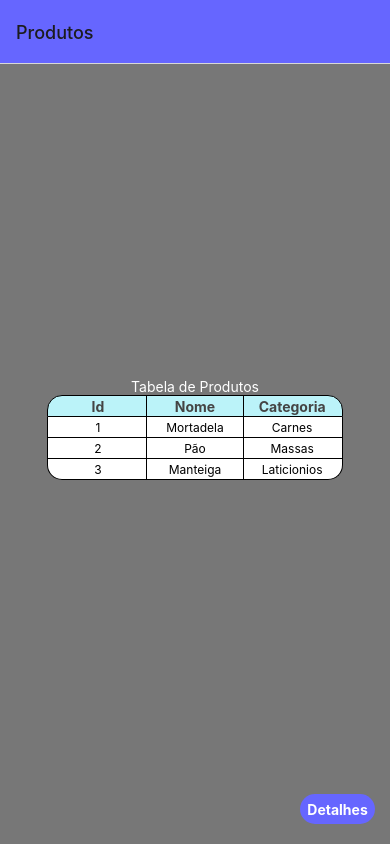
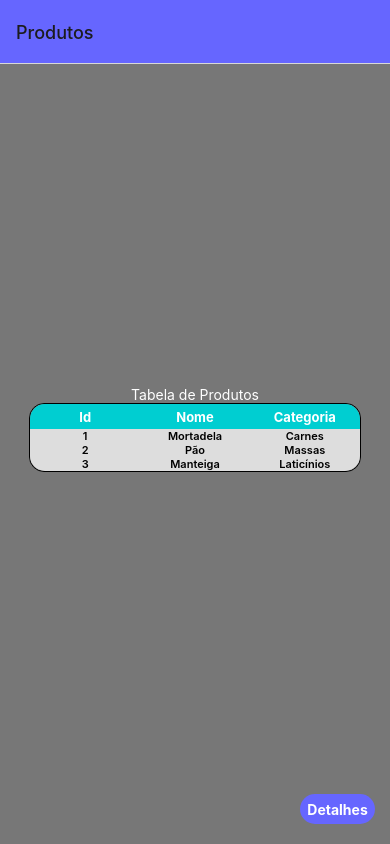
Before and after one commit to fnguedes/ProjetoBD, a React Native app: screen / in a window 390 px wide. Built offline with nearby package versions, Linux system fonts and the light colour scheme.

Commit message:
Estilo.js refeito para formatar por colunas, Linha.js cria tableas dinâmicas pela entrada dos dados.

```diff
--- a/Style/Style.js
+++ b/Style/Style.js
@@ -1,8 +1,67 @@
-import {StyleSheet} from 'react-native'
+import { StyleSheet } from 'react-native'
 const styles = StyleSheet.create({
-    tabela: {
+    tabBar: {
+        backgroundColor: "#66f"
+    },
+    containerTela: {
+        flex: 1,
+        backgroundColor: '#777',
+        justifyContent: 'center',
+        alignItems: 'center'
+    },
+    containerTabela: {
+        width: "85%",
+        borderWidth:1,
+        borderRadius:15
+
 
     },
+    //Esilos dos Dados das Colunas
+    containerColunas: {
+        flexDirection:'row',
+        flex:1,
+        borderBottomRightRadius:15,
+        borderBottomLeftRadius:15,
+        backgroundColor:'#ddd'
+    },
+    boxColuna: {
+        flex:1,
+        alignItems:'center',
+        justifyContent:'center',
+        // borderRightWidth:1,
+
+    },
+    txtDados: {
+        fontSize:11,
+        fontWeight:'600'
+    }
+    ,
+    //Esilos dos Titulos das Tabelas
+    LinhaTitulo: {
+        backgroundColor:'#00ced1',
+        flexDirection:'row',
+        borderTopLeftRadius:15,
+        borderTopRightRadius:15,
+        height:25
+    },
+    boxLinhaTi: {
+        flex:1,
+        alignItems:'center',
+        justifyContent:'center',
+        // borderRightWidth:1
+    },
+    txtTitulo: {
+        color:'#fff',
+        fontSize:13,
+        fontWeight:'bold'
+    },
+    //Esilo para as box mais a direita
+    ult:{
+        flex:1,
+        alignItems:'center',
+        justifyContent:'center'
+    },
+    //Esilos do botão
     botao:{
         width:75,
         height:30,
@@ -20,145 +79,18 @@ const styles = StyleSheet.create({
         fontWeight:'650',
         color:'#fff'
     },
-    tabBar:{
-        backgroundColor:'#66f'
+    AlinColu:{
+        flexDirection:'row',
+        flex:1,
+        borderBottomRightRadius:15,
+        borderBottomLeftRadius:15,
+        backgroundColor:'#ddd'
     },
-    linhaLast :{
-        width:'33%',
-        height:20,
-        justifyContent: 'center',
-        alignItems: 'center',
-    },
-    linhaCent:{
-        borderRightWidth:1,
-        borderLeftWidth:1,
-        width:'33%',
-        height:20,
+    testeAux:{
+        flex:1,
         alignItems:'center',
-        justifyContent:'center'
-    },
-    linhaNor:{
-        width:'33%',
-        height:20,
-        justifyContent: 'center',
-        alignItems: 'center',
-    },
-    linhaTi:{
-        width:'33%',
-        height:20,
-        alignItems:'center',
-        justifyContent:'center'
-    },
-    containerLinha:{
-        borderBottomWidth:1,
-        borderLeftWidth:1,
-        borderRightWidth:1,
-        width:'76%',
-        justifyContent: 'center',
-        alignItems: 'center',
-        flexDirection: 'row',
-        backgroundColor:'#fff'
+        justifyContent:'center',
+    }
 
-    },
-    containerLinhaTi:{
-        borderWidth:1,
-        width:'76%',
-        justifyContent: 'center',
-        alignItems: 'center',
-        flexDirection: 'row',
-        backgroundColor:'#bbf3f9',
-        borderTopRightRadius:15,
-        borderTopLeftRadius:15
-    },
-    containerLinhaLast:{
-        width:'76%',
-        justifyContent: 'center',
-        alignItems: 'center',
-        flexDirection: 'row',
-        borderBottomWidth:1,
-        borderLeftWidth:1,
-        borderRightWidth:1,
-        backgroundColor:'#fff',
-        borderBottomLeftRadius:15,
-        borderBottomRightRadius:15
-    },
-    containerTabela:{
-        flex:1,
-        justifyContent:'center',
-        alignItems:'center'
-    },
-    txtTitulo:{
-        color:"#444",
-        fontWeight:'700'
-    },
-    txtDados:{
-        fontSize:12,
-
-    },
-    linhaCentDet:{
-        borderRightWidth:1,
-        borderLeftWidth:1,
-        width:'20%',
-        height:20,
-        alignItems:'center',
-        justifyContent:'center'
-    },
-    linhaNorDet:{
-        width:'20%',
-        height:20,
-        justifyContent: 'center',
-        alignItems: 'center',
-    },
-    linhaTiDet:{
-        width:'20%',
-        height:20,
-        alignItems:'center',
-        justifyContent:'center'
-    },
-    linhaLastDet :{
-        width:'20%',
-        height:20,
-        justifyContent: 'center',
-        alignItems: 'center',
-    },
-    txtTituloDet:{
-        color:"#444",
-        fontWeight:'800',
-        fontSize:10
-    },
-    containerLinhaDet:{
-        borderBottomWidth:1,
-        borderLeftWidth:1,
-        borderRightWidth:1,
-        width:'90%',
-        justifyContent: 'center',
-        alignItems: 'center',
-        flexDirection: 'row',
-        backgroundColor:'#fff'
-
-    },
-    containerLinhaTiDet:{
-        borderWidth:1,
-        width:'90%',
-        justifyContent: 'center',
-        alignItems: 'center',
-        flexDirection: 'row',
-        backgroundColor:'#bbf3f9',
-        borderTopRightRadius:15,
-        borderTopLeftRadius:15
-    },
-    containerLinhaLastDet:{
-        width:'90%',
-        justifyContent: 'center',
-        alignItems: 'center',
-        flexDirection: 'row',
-        borderBottomWidth:1,
-        borderLeftWidth:1,
-        borderRightWidth:1,
-        backgroundColor:'#fff',
-        borderBottomLeftRadius:15,
-        borderBottomRightRadius:15
-    },
-
-  })
-  export default styles
+})
+export default styles
--- a/src/Components/Linha.js
+++ b/src/Components/Linha.js
@@ -1,133 +1,104 @@
 import React from 'react'
 import { Text, View } from 'react-native'
 import styles from '../../Style/Style'
+import TelaProduto from '../Views/TelaProduto'
 
-export default props => (
-    <View style={styles.containerLinhaLast}>
-        <View style={styles.linhaLast}>
-            <Text style={styles.txtDados}>{props.dados.id}</Text>
-        </View>
-        <View style={styles.linhaCent}>
-            <Text style={styles.txtDados}>{props.dados.nome}</Text>
-        </View>
-        <View style={styles.linhaLast}>
-            <Text style={styles.txtDados}>{props.dados.categoria}</Text>
-        </View>
-    </View>
+export function Colunas(props) {
+    let produtos = props.dados
+    console.warn(produtos)
+    console.warn(props.tamanho)
+    return (
+        <View style={styles.containerColunas}>
+            {props.tamanho>=1?
+            <View style={styles.boxColuna} >
+            {props.tamanho >= 1 ?
+                produtos.map((produto) => (
+                    <View key={produto.id} >
+                        <Text style={styles.txtDados}>{produto.id}</Text>
+                    </View>
+                ))
+                : false}
+                </View>:false}
 
-)
+            {props.tamanho>=2?
+            <View style={styles.boxColuna} >
+            {props.tamanho >= 2 ?
+                produtos.map((produto) => (
+                    <View key={produto.id} >
+                        <Text style={styles.txtDados}>{produto.nome}</Text>
+                    </View>
+                ))
+                : false}
+                </View>:false}
 
-export function LinhaNor(props) {
+            {props.tamanho>=3?
+            <View style={props.tamanho==3?styles.ult:styles.boxColuna} >
+            {props.tamanho >= 3 ?
+                produtos.map((produto) => (
+                    <View key={produto.id} >
+                        <Text style={styles.txtDados}>{produto.categoria}</Text>
+                    </View>
+                ))
+                : false}
+                </View>:false}
+            {props.tamanho>=4?
+            <View style={styles.boxColuna} >
+            {props.tamanho >= 4 ?
+                produtos.map((produto) => (
+                    <View key={produto.id} >
+                        <Text style={styles.txtDados}>{produto.Quantidade}</Text>
+                    </View>
+                ))
+                : false}
+                </View>:false}
 
+            {props.tamanho==5?
+            <View style={styles.ult} >
+            {props.tamanho == 5 ?
+                produtos.map((produto) => (
+                    <View key={produto.id} >
+                        <Text style={styles.txtDados}>{produto.VendaM}</Text>
+                    </View>
+                ))
+                : false}
+                </View>:false}
 
-    return (
-        <View style={styles.containerLinha}>
-            <View style={styles.linhaNor}>
-                <Text style={styles.txtDados}>{props.dados.id}</Text>
-            </View>
-            <View style={styles.linhaCent}>
-                <Text style={styles.txtDados}>{props.dados.nome}</Text>
-
-            </View>
-            <View style={styles.linhaNor}>
-                <Text style={styles.txtDados}>{props.dados.categoria}</Text>
-
-            </View>
         </View>
 
     )
 }
 
-export function LinhaTitulo() {
-
+export function LinhaTitulo(props) {
+    console.warn(props.tamanho)
     return (
-        <View style={styles.containerLinhaTi}>
-            <View style={styles.linhaTi}>
-                <Text style={styles.txtTitulo}>Id</Text>
-            </View>
-            <View style={styles.linhaCent}>
-                <Text style={styles.txtTitulo}>Nome</Text>
-            </View>
-            <View style={styles.linhaTi}>
-                <Text style={styles.txtTitulo}>Categoria</Text>
-            </View>
+        <View style={styles.LinhaTitulo}>
+            {props.tamanho >= 1 ?
+                <View style={styles.boxLinhaTi}>
+                    <Text style={styles.txtTitulo}>Id</Text>
+                </View> : false
+            }
+            {props.tamanho >= 2 ?
+                <View style={styles.boxLinhaTi}>
+                    <Text style={styles.txtTitulo}>Nome</Text>
+                </View> : false
+            }
+            {props.tamanho >= 3 ?
+                <View style={props.tamanho==3?styles.ult:styles.boxLinhaTi}>
+                    <Text style={styles.txtTitulo}>Categoria</Text>
+                </View> : false
+            }
+            {props.tamanho >= 4 ?
+                <View style={styles.boxLinhaTi}>
+                    <Text style={styles.txtTitulo}>Quant.</Text>
+                </View> : false
+            }
+            {props.tamanho == 5 ?
+                <View style={styles.ult}>
+                    <Text style={styles.txtTitulo}>Valor M.</Text>
+                </View> : false
+            }
         </View>
 
 
     )
 }
-
-export function LinhaDetalheTitulo() {
-
-    return (
-        <View style={styles.containerLinhaTiDet}>
-            <View style={styles.linhaTiDet}>
-                <Text style={styles.txtTituloDet}>Id</Text>
-            </View>
-            <View style={styles.linhaCentDet}>
-                <Text style={styles.txtTituloDet}>Nome</Text>
-            </View>
-            <View style={styles.linhaTiDet}>
-                <Text style={styles.txtTituloDet}>Categoria</Text>
-            </View>
-            <View style={styles.linhaCentDet}>
-                <Text style={styles.txtTituloDet}>Quant. Itens</Text>
-            </View>
-            <View style={styles.linhaTiDet}>
-                <Text style={styles.txtTituloDet}>Valor Médio</Text>
-            </View>
-        </View>
-
-
-    )
-}
-
-export function LinhaDetalheNormal(props) {
-
-    return (
-        <View style={styles.containerLinhaDet}>
-            <View style={styles.linhaNorDet}>
-                <Text style={styles.txtDados}>{props.dados.id}</Text>
-            </View>
-            <View style={styles.linhaCentDet}>
-                <Text style={styles.txtDados}>{props.dados.nome}</Text>
-
-            </View>
-            <View style={styles.linhaNorDet}>
-                <Text style={styles.txtDados}>{props.dados.categoria}</Text>
-
-            </View>
-            <View style={styles.linhaCentDet}>
-                <Text style={styles.txtDados}>{props.dados.Quantidade}</Text>
-
-            </View>
-            <View style={styles.linhaNorDet}>
-                <Text style={styles.txtDados}>{props.dados.VendaM}</Text>
-
-            </View>
-        </View>
-
-    )
-}
-
-export function LinhaDetalheLast(props) {
-    return (
-        <View style={styles.containerLinhaLastDet}>
-            <View style={styles.linhaLastDet}>
-                <Text style={styles.txtDados}>{props.dados.id}</Text>
-            </View>
-            <View style={styles.linhaCentDet}>
-                <Text style={styles.txtDados}>{props.dados.nome}</Text>
-            </View>
-            <View style={styles.linhaNorDet}>
-                <Text style={styles.txtDados}>{props.dados.categoria}</Text>
-            </View>
-            <View style={styles.linhaCentDet}>
-                <Text style={styles.txtDados}>{props.dados.Quantidade}</Text>
-            </View>
-            <View style={styles.linhaLastDet}>
-                <Text style={styles.txtDados}>{props.dados.VendaM}</Text>
-            </View>
-        </View>
-        )
-}
--- a/src/Views/TelaDetalheProduto.js
+++ b/src/Views/TelaDetalheProduto.js
@@ -1,21 +1,23 @@
 import React from 'react'
 import { StyleSheet, Text, View } from 'react-native';
 import styles from '../../Style/Style';
-import {LinhaDetalheLast,LinhaDetalheNormal,LinhaDetalheTitulo} from '../Components/Linha'
+import { LinhaTitulo, Colunas } from '../Components/Linha'
 
 export default function (props) {
+    const dados = [{ id: 1, nome: 'Mortadela', categoria: 'Carnes', Quantidade: 5, VendaM: 10 },
+    { id: 2, nome: 'Pão', categoria: 'Massas', Quantidade: 14, VendaM: 3 },
+    { id: 3, nome: 'Manteiga', categoria: 'Laticionios', Quantidade: 3, VendaM: 15 }]
     console.warn(props.route.params)
+
     return (
-        <View style={{ flex: 1, backgroundColor: '#777' }}>
-        <View style={styles.containerTabela}>
-        <Text style={{ color: '#fff' }}>Tabela de detalhes dos produtos</Text>
-
-                <LinhaDetalheTitulo />
-                <LinhaDetalheNormal dados={props.route.params.dados[0]}/>
-                <LinhaDetalheNormal dados={props.route.params.dados[1]}/>
-                <LinhaDetalheLast dados={props.route.params.dados[2]}/>
-
-        </View>
+        <View style={{ flex: 1, backgroundColor: '#777',justifyContent:'center',alignItems:'center' }}>
+                <Text style={{ color: '#fff' }}>Tabela de detalhes dos produtos</Text>
+            <View style={styles.containerTabela}>
+                <LinhaTitulo tamanho={Object.keys(dados[0]).length} />
+                <View>
+                    <Colunas tamanho={Object.keys(dados[0]).length} dados={dados} />
+                </View>
+            </View>
         </View>
     )
 }
--- a/src/Views/TelaProduto.js
+++ b/src/Views/TelaProduto.js
@@ -1,31 +1,41 @@
-import React,{useState} from 'react'
+import React, { useState } from 'react'
 import { FlatList, StyleSheet, Text, TouchableOpacity, View } from 'react-native';
-import LinhaLast, { LinhaNor, LinhaTitulo } from '../Components/Linha'
+import LinhaLast, { Colunas, ColunaId, ColunaNome, LinhaTitulo } from '../Components/Linha'
 import styles from '../../Style/Style';
 import TelaDetalheProduto from './TelaDetalheProduto';
 
 export default function (props) {
-    const dados = [{ id: 1, nome: 'Mortadela', categoria: 'Carnes', Quantidade:5,VendaM:10 },
-    { id: 2, nome: 'Pão', categoria: 'Massas' ,Quantidade:14,VendaM:3},
-    { id: 3, nome: 'Manteiga', categoria: 'Laticionios' ,Quantidade:3,VendaM:15}]
-
+    const dados = [{ id: 1, nome: 'Mortadela', categoria: 'Carnes' },
+    { id: 2, nome: 'Pão', categoria: 'Massas' },
+    { id: 3, nome: 'Manteiga', categoria: 'Laticínios' }]
+    let a = dados[0]
+    console.warn(Object.keys(a).length)
     return (
 
         <View style={{ flex: 1, backgroundColor: '#777' }}>
-            <View style={styles.containerTabela}>
+            <View style={styles.containerTela}>
+
                 <Text style={{ color: '#fff' }}>Tabela de Produtos</Text>
-                <LinhaTitulo />
-                <LinhaNor dados={dados[0]} />
-                <LinhaNor dados={dados[1]} />
-                <LinhaLast dados={dados[2]}/>
+                <View style={styles.containerTabela}>
+
+                    <LinhaTitulo tamanho={Object.keys(dados[0]).length} />
+                    <View>
+
+                        <Colunas tamanho={Object.keys(dados[0]).length} dados={dados} />
+                    </View>
+
+                    {/* <View style={{ flexDirection: 'row', flex: 1, alignItems: 'center', justifyContent: 'center' }}>
+                    </View> */}
+                </View>
             </View>
 
+            {/* Linha Abaixo da View Principal */}
             <View style={{ flexDirection: 'row' }}>
                 <View style={{ flex: 1 }}>
 
                 </View>
                 <View>
-                    <TouchableOpacity style={styles.localBotao} onPress={() => { props.navigation.navigate("Tela Detalhe Produto",{dados}) }} >
+                    <TouchableOpacity style={styles.localBotao} onPress={() => { props.navigation.navigate("Tela Detalhe Produto", { dados }) }} >
                         <View style={styles.botao}>
                             <Text style={styles.txtBotao}>
                                 Detalhes
```
Also changed, not shown: src/Components/ParteLinha.js (added, +9 -0 lines).
